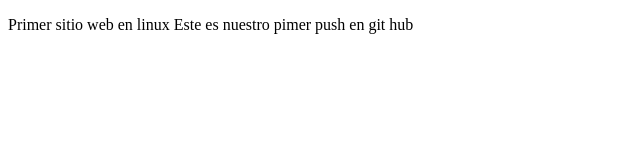
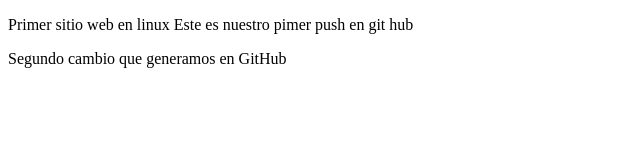
Before and after one commit to Pwd12angel/proyectoDemoCursoPrework, a plain HTML site: page index.html in a window 1280 px wide. Shown: the whole page, without its empty margins (0-640 px from the left). Drawn offline with Linux system fonts and the light colour scheme.

Commit message:
cambios 2 en la etiqueta p

```diff
--- a/index.html
+++ b/index.html
@@ -10,5 +10,10 @@
     <p>Primer sitio web en linux
     Este es nuestro pimer push en git hub
     </p>
+
+    <p>
+        Segundo cambio que generamos en GitHub
+    </p>
+
 </body>
 </html>
```
